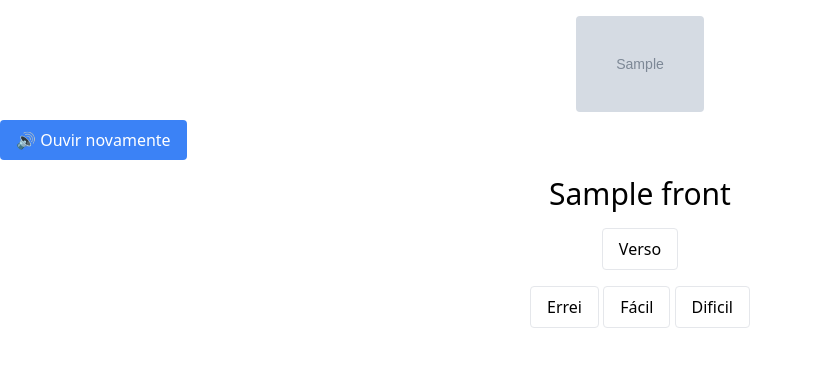
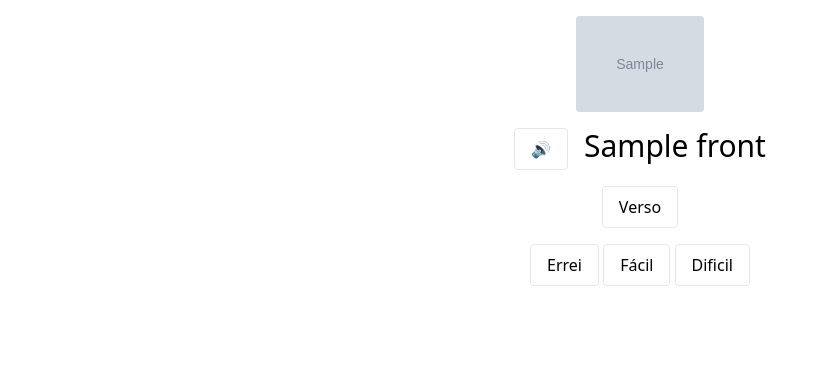
Before and after one commit to italoEng/boss_deck, a Flask app: template templates/cards.html in a window 1280 px wide. Shown: the top 367 px of the page, without its empty margins (0-829 px from the left). Run offline with Flask 3, Linux system fonts and the light colour scheme; the template is opened without the code that fills it: most values are stand-ins (such as "Sample title", 1, 10 or a date in 2020); grey boxes marked "Sample" are stand-in pictures; some libraries are stand-ins or nearby versions.

Commit message:
card front

```diff
--- a/main.py
+++ b/main.py
@@ -63,7 +63,7 @@ def new_card(deck_id):
 
 
     create_card(deck_id, front, back, front_img, front_audio)
-    return redirect(f"/deck/{deck_id}")
+    return redirect(f"/deck/{deck_id}#modal-aberto")
 
 @app.route("/deck/<int:deck_id>/cards/<int:card_id>/edit", methods=["POST"])
 def editar_card(deck_id, card_id):
--- a/templates/cards.html
+++ b/templates/cards.html
@@ -14,15 +14,17 @@
             <img src="/static/{{cards[0]['front_img'] }}" class="max-h-24 mx-auto mt-4 rounded">
         {% endif %}
 
+        <div class="flex items-centre justify-center gap-4">
             {% if cards[0]["front_audio"] %}
                 <audio id="audio-card" autoplay src="/static/{{ cards[0]['front_audio'] }}"></audio>
                 <button onclick="document.getElementById('audio-card').play()"
-                class="bg-blue-500 text-white px-4 py-2 rounded mt-2">
-                🔊 Ouvir novamente
+                    class="border mt-4 px-4 py-2 rounded hover:bg-gray-100">
+                    🔊
                 </button>
             {% endif %}
 
             <p class="text-center text-3xl mt-4">{{ cards[0]["front"] }}</p>
+        </div>
 
         <div id="verso" style="display:none">
             <p class="text-center text-xl m-4">{{ cards[0]["back"] }}</p>
```
Also changed, not shown: static/decks.js (+9 -0 lines), boss_deck.db, static/uploads/book1.png (added). Lines whose indentation alone changed are shown as unchanged.
